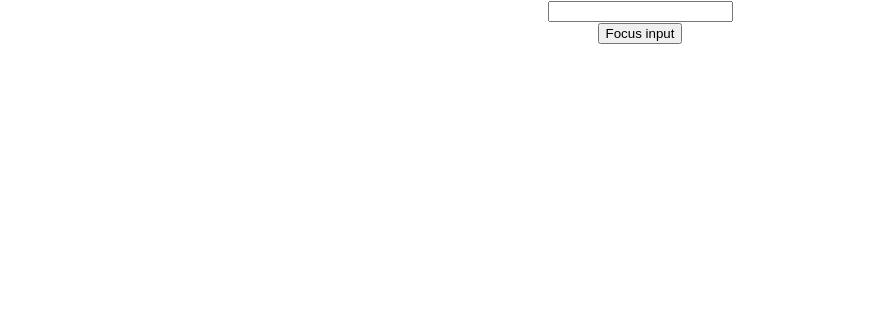
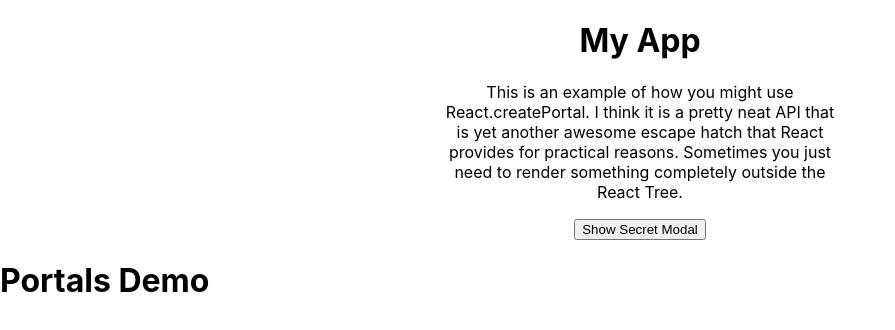
Before and after one commit to Lincy97/React-Tutorials, a React (Create React App) app: page / in a window 1280 px wide. Shown: the top 330 px of the page, without its empty margins (0-895 px from the left). Built offline with nearby package versions, Linux system fonts and the light colour scheme.

Commit message:
Portals Demo and Sample

```diff
--- a/public/index.html
+++ b/public/index.html
@@ -29,6 +29,8 @@
   <body>
     <noscript>You need to enable JavaScript to run this app.</noscript>
     <div id="root"></div>
+    <div id="portal-root"></div>
+    <div id="modal-root"></div>
     <!--
       This HTML file is a template.
       If you open it directly in the browser, you will see an empty page.
--- a/src/App.js
+++ b/src/App.js
@@ -1,15 +1,14 @@
 import logo from './logo.svg';
 import './App.css';
-import RefsDemo from './components/RefsDemo';
-import FocusInput from './components/FocusInput';
-import FRParentInput from './components/FRParentInput';
+import PortalDemo from './components/PortalDemo';
+import Modal from './components/Modal';
+
 
 function App() {
   return (
     <div className="App">
-      {/* <RefsDemo/> */}
-      {/* <FocusInput /> */}
-      <FRParentInput />
+      <PortalDemo />
+      <Modal />
     </div>
   );
 }
--- a/src/components/FRInput.js
+++ /dev/null
@@ -1,21 +0,0 @@
-import React from 'react'
-
-// function FRInput() {
-//     return(
-//         <div>
-//             <input type='text' />
-//         </div>
-//     )
-// }
-
-// 4. Child component receive the ref from the parent component and attaches it to the native input element
-const FRInput = React.forwardRef( (props, ref) => {
-    return(
-        <div>
-            {/* 6. The child element is basically forwarding this reference */}
-            <input type='text' ref={ref} />
-        </div>
-    )
-})
-
-export default FRInput
--- a/src/components/FRParentInput.js
+++ /dev/null
@@ -1,34 +0,0 @@
-import React, { Component } from 'react'
-import FRInput from './FRInput'
-
-
-class FRParentInput extends Component {
-
-    constructor(props) {
-        super(props)
-
-        // 1. Parent component create a ref
-        this.inputRef = React.createRef()
-    }
-
-    clickHandler = () => {
-        // 5. Now the parent can directly access this input element using this.inputRef.current
-        // because of using forward ref technique,
-        // inputRef.current = native input element and not the input component instance
-        this.inputRef.current.focus()
-    }
-
-    render() {
-        return(
-            <div>
-                {/* 2. Attach the ref to the child component instance */}
-                {/* 3. The child component sees that ref and tell parent component that
-                he is NOT the guy looking for, want the native element right, let me directly introduce him to you */}
-                <FRInput ref={this.inputRef} />
-                <button onClick={this.clickHandler}>Focus input</button>
-            </div>
-        )
-    }
-}
-
-export default FRParentInput
--- a/src/components/FocusInput.js
+++ /dev/null
@@ -1,30 +0,0 @@
-import React, { Component } from 'react'
-import Input from './Input'
-
-
-// When we click on the input button in the parent component,
-// the input element in the child component should receive the focus
-class FocusInput extends Component {
-
-    constructor(props) {
-        super(props)
-
-        this.compenenRef = React.createRef()
-    }
-
-    clickHandler = () => {
-        // call focusInput() method from Input component
-        this.compenenRef.current.focusInput()
-    }
-
-    render() {
-        return(
-            <div>
-                <Input ref={this.compenenRef} />
-                <button onClick={this.clickHandler}>Focus inputRef</button>
-            </div>
-        )
-    }
-}
-
-export default FocusInput
--- a/src/components/Input.js
+++ /dev/null
@@ -1,23 +0,0 @@
-import React, { Component } from 'react'
-
-class Input extends Component {
-
-    constructor(props) {
-        super(props)
-        this.inputRef = React.createRef()
-    }
-
-    focusInput() {
-        this.inputRef.current.focus()
-    }
-
-    render() {
-        return(
-            <div>
-                <input type='text' ref={this.inputRef} />
-            </div>
-        )
-    }
-}
-
-export default Input
--- /dev/null
+++ b/src/components/Modal.js
@@ -0,0 +1,91 @@
+// don't do this, just use https://reach.tech/dialog
+import React from 'react'
+import ReactDOM from 'react-dom'
+
+const root = document.getElementById('root')
+const modalRoot = document.getElementById('modal-root')
+
+class Modal extends React.Component {
+  render() {
+    return ReactDOM.createPortal(
+      <div
+        style={{
+          position: 'absolute',
+          top: '0',
+          bottom: '0',
+          left: '0',
+          right: '0',
+          display: 'grid',
+          justifyContent: 'center',
+          alignItems: 'center',
+          backgroundColor: 'rgba(0,0,0,0.3)',
+        }}
+        onClick={this.props.onClose}
+      >
+        <div
+          style={{
+            padding: 20,
+            background: '#fff',
+            borderRadius: '2px',
+            display: 'inline-block',
+            minHeight: '300px',
+            margin: '1rem',
+            position: 'relative',
+            minWidth: '300px',
+            boxShadow: '0 3px 6px rgba(0,0,0,0.16), 0 3px 6px rgba(0,0,0,0.23)',
+            justifySelf: 'center',
+          }}
+        >
+          {this.props.children}
+          <hr />
+          <button onClick={this.props.onClose}>Close</button>
+        </div>
+      </div>,
+      modalRoot,
+    )
+  }
+}
+
+class App extends React.Component {
+  state = {showModal: false}
+  handleShowMessageClick = () => this.setState({showModal: true})
+  handleCloseModal = () => this.setState({showModal: false})
+
+  render() {
+    return (
+      <div
+        style={{
+          height: '100%',
+          display: 'grid',
+          justifyContent: 'center',
+          alignItems: 'center',
+        }}
+      >
+        <div
+          style={{
+            maxWidth: 400,
+            position: 'relative',
+          }}
+        >
+          <h1>My App</h1>
+          <p>
+            This is an example of how you might use React.createPortal. I think
+            it is a pretty neat API that is yet another awesome escape hatch
+            that React provides for practical reasons. Sometimes you just need
+            to render something completely outside the React Tree.
+          </p>
+          <button onClick={this.handleShowMessageClick}>
+            Show Secret Modal
+          </button>
+          {this.state.showModal ? (
+            <Modal onClose={this.handleCloseModal}>
+              This is the secret modal message!
+            </Modal>
+          ) : null}
+        </div>
+      </div>
+    )
+  }
+}
+
+export default App
--- /dev/null
+++ b/src/components/PortalDemo.js
@@ -0,0 +1,14 @@
+import React from "react"
+import ReactDOM from "react-dom"
+
+function PortalDemo() {
+    // return ReactDOM.createPortal( child element, container element)
+    return ReactDOM.createPortal(
+        <h1>
+            Portals Demo
+        </h1>,
+        document.getElementById('portal-root')
+    )
+}
+
+export default PortalDemo
--- a/src/components/RefsDemo.js
+++ /dev/null
@@ -1,45 +0,0 @@
-import React, { Component } from 'react'
-
-class RefsDemo extends Component {
-
-    constructor(props) {
-        super(props)
-
-        // create new property
-        // assign React.createRef to this property
-        // *common to create refs in the constructor so that can be referenced throughout the component
-        this.inputRef = React.createRef()
-
-        this.cbRef = null
-        this.setCbRef = element => {
-            this.cbRef = element
-        }
-    }
-
-    componentDidMount() {
-        // this.inputRef.current.focus()
-        // console.log(this.inputRef)
-
-        if(this.cbRef) {
-            // the Dom node is directly accessed using the ref property => not need .current
-            this.cbRef.focus()
-        }
-    }
-
-    clickHandler = () => {
-        // accessing the value property of the input DOM node which is available as the current property
-        alert(this.inputRef.current.value)
-    }
-
-    render() {
-        return(
-            <div>
-                <input type='text' ref={this.inputRef} />
-                <input type='text' ref={this.setCbRef} />
-                <button onClick={this.clickHandler}>Click</button>
-            </div>
-        )
-    }
-}
-
-export default RefsDemo
```
